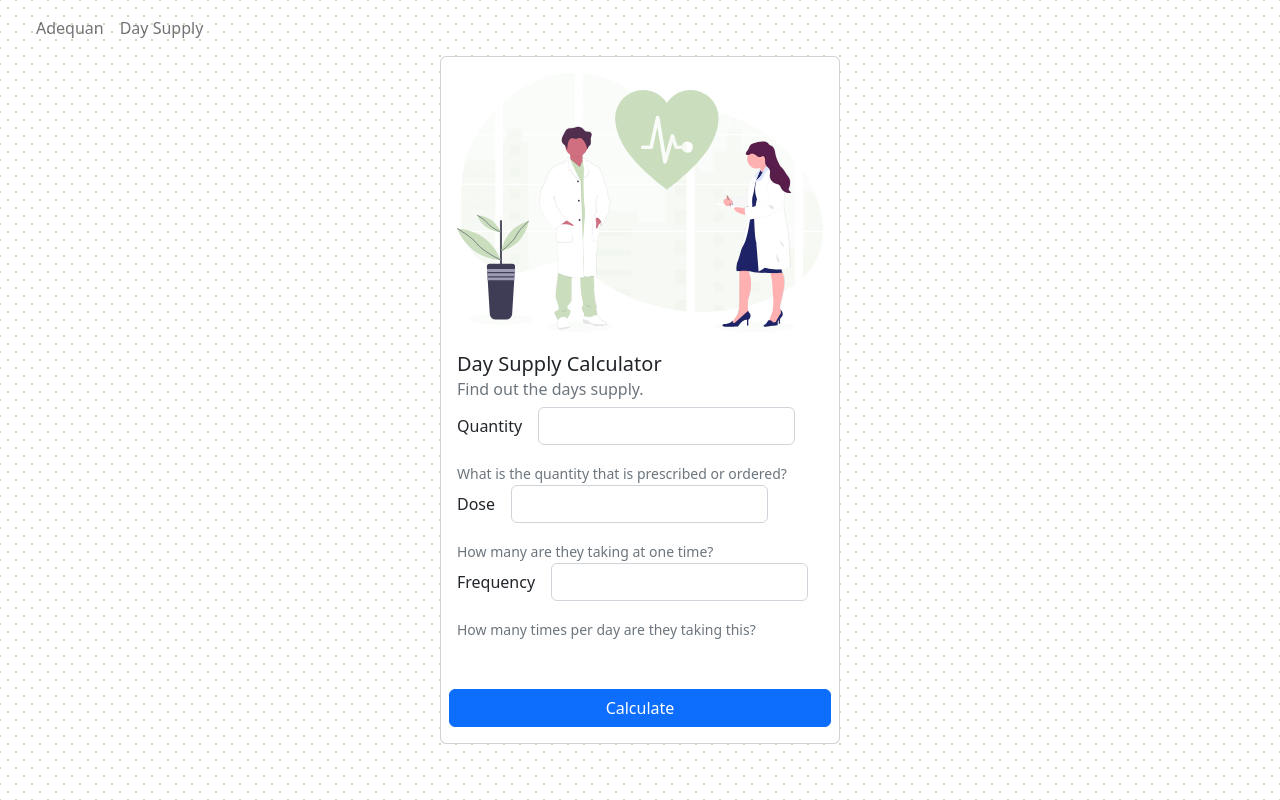
After one commit to albeoanguis1/adequan_calc, a Flask app: page /day_supply in a window 1280 px wide. The commit adds this page. Run offline with Flask 3, Linux system fonts and the light colour scheme; some libraries are stand-ins or nearby versions.

Commit message:
day supply calc

```diff
--- a/app/site/routes.py
+++ b/app/site/routes.py
@@ -31,3 +31,24 @@ def calculate_days_supply():
     result = f'You need {boxes_needed} boxes to cover the month.'
 
     return render_template('index.html' ,  result=result)
+
+@site.route('/day_supply', methods=['GET', 'POST'])
+def calculate_supply():
+    quantity = request.form.get('input-quantity')
+    dose = request.form.get('input-dose')
+    frequency = request.form.get('input-frequency2')
+
+    if not quantity or not dose or not frequency:
+            # one or both inputs are blank, so just return the template
+            return render_template('day_supply.html')
+
+    quantity = float(quantity)
+    dose = float(dose)
+    frequency = float(frequency)
+
+    daily_tabs = dose * frequency
+    days_supply = quantity / daily_tabs
+    result =  f'You medication will last {days_supply} days'
+
+
+    return render_template('day_supply.html', result=result)
--- /dev/null
+++ b/app/site/site_templates/day_supply.html
@@ -0,0 +1,61 @@
+{% extends 'base.html' %}
+
+{% block content %}
+
+<div class="container">
+    <div class="card" style="width: 25rem;">
+        <div class="card-body">
+            <img src="../../static/undraw_medicine_b-1-ol.svg" class="card-img-top" alt="...">
+            <h5 class="card-title">Day Supply Calculator</h5>
+            <h6 class="card-subtitle mb-2 text-muted">Find out the days supply.</h6>
+            <form action="{{ url_for('site.calculate_supply') }}" method="POST">
+              <div class="row g-3 align-items-center">
+                  <div class="col-auto">
+                    <label for="inputPassword6" class="col-form-label">Quantity</label>
+                  </div>
+                  <div class="col-auto">
+                    <input type="number" id="input-quanity" name="input-quantity" class="form-control" aria-describedby="passwordHelpInline">
+                  </div>
+                  <div class="col-auto">
+                    <span id="passwordHelpInline" class="form-text">
+                      What is the quantity that is prescribed or ordered?
+                    </span>
+                  </div>
+              </div>
+              <div class="row g-3 align-items-center">
+                  <div class="col-auto">
+                    <label for="inputPassword6" class="col-form-label">Dose</label>
+                  </div>
+                  <div class="col-auto">
+                    <input type="number" id="input-dose" name="input-dose" class="form-control" aria-describedby="passwordHelpInline">
+                  </div>
+                  <div class="col-auto">
+                    <span id="passwordHelpInline" class="form-text">
+                      How many are they taking at one time?
+                    </span>
+                  </div>
+              </div>
+              <div class="row g-3 align-items-center">
+                <div class="col-auto">
+                  <label for="inputPassword6" class="col-form-label">Frequency</label>
+                </div>
+                <div class="col-auto">
+                  <input type="number" id="input-frequency2" name="input-frequency2" class="form-control" aria-describedby="passwordHelpInline">
+                </div>
+                <div class="col-auto">
+                  <span id="passwordHelpInline" class="form-text">
+                    How many times per day are they taking this?
+                  </span>
+                </div>
+                <!-- Button trigger modal -->
+                <button type="submit" class="btn btn-primary" id="submit-btn">Calculate</button>
+            </div>
+            </form>
+            {% if result %}
+            <p id="result">{{ result }}</p>
+            {% endif %}
+        </div>
+    </div>
+</div>
+
+{% endblock %}
--- a/app/templates/base.html
+++ b/app/templates/base.html
@@ -29,7 +29,7 @@
               <a class="nav-link" href="{{ url_for('site.home') }}">Adequan</a>
             </li>
             <li class="nav-item">
-              <a class="nav-link" href="#">Day Supply</a>
+              <a class="nav-link" href="{{ url_for('site.calculate_supply')}}">Day Supply</a>
             </li>
           </ul>
         </div>
```
Also changed, not shown: adequan_calc2.py (deleted, +0 -12 lines), how_many_boxes.py (+7 -0 lines), app/static/undraw_medicine_b-1-ol.svg (added).
